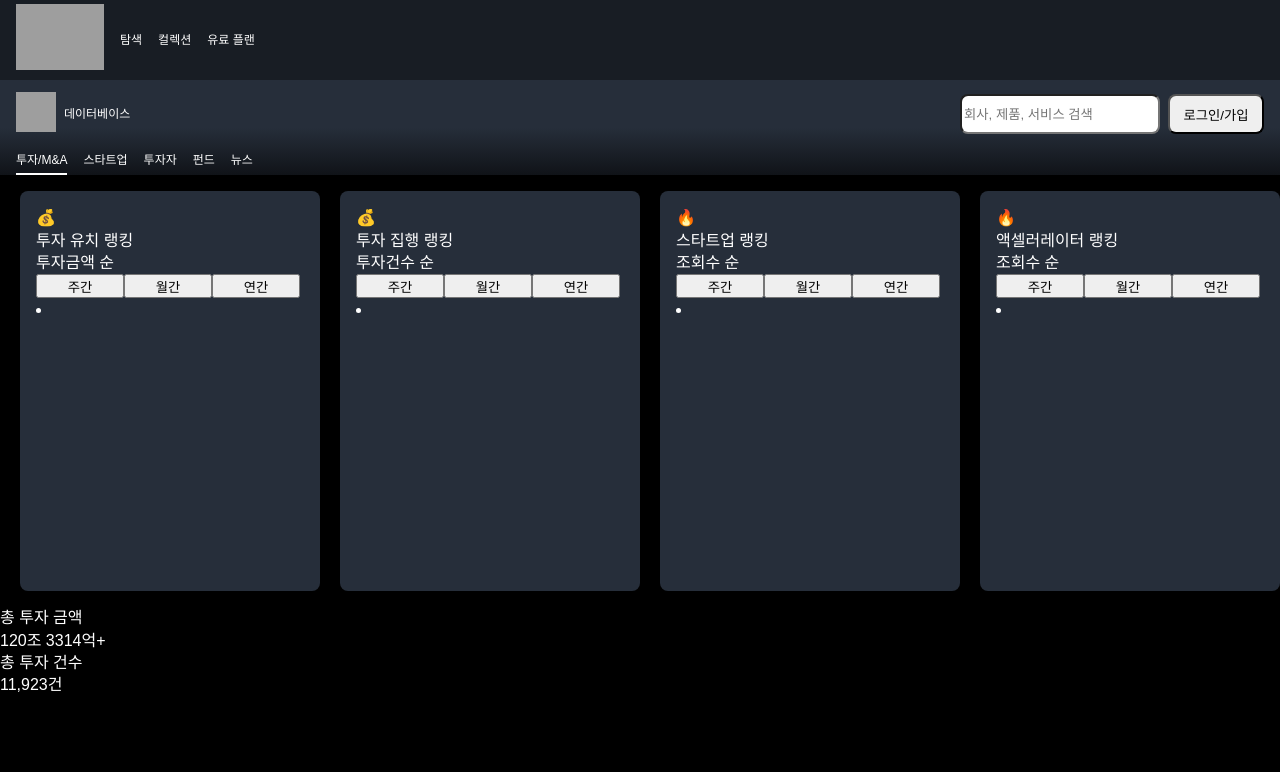
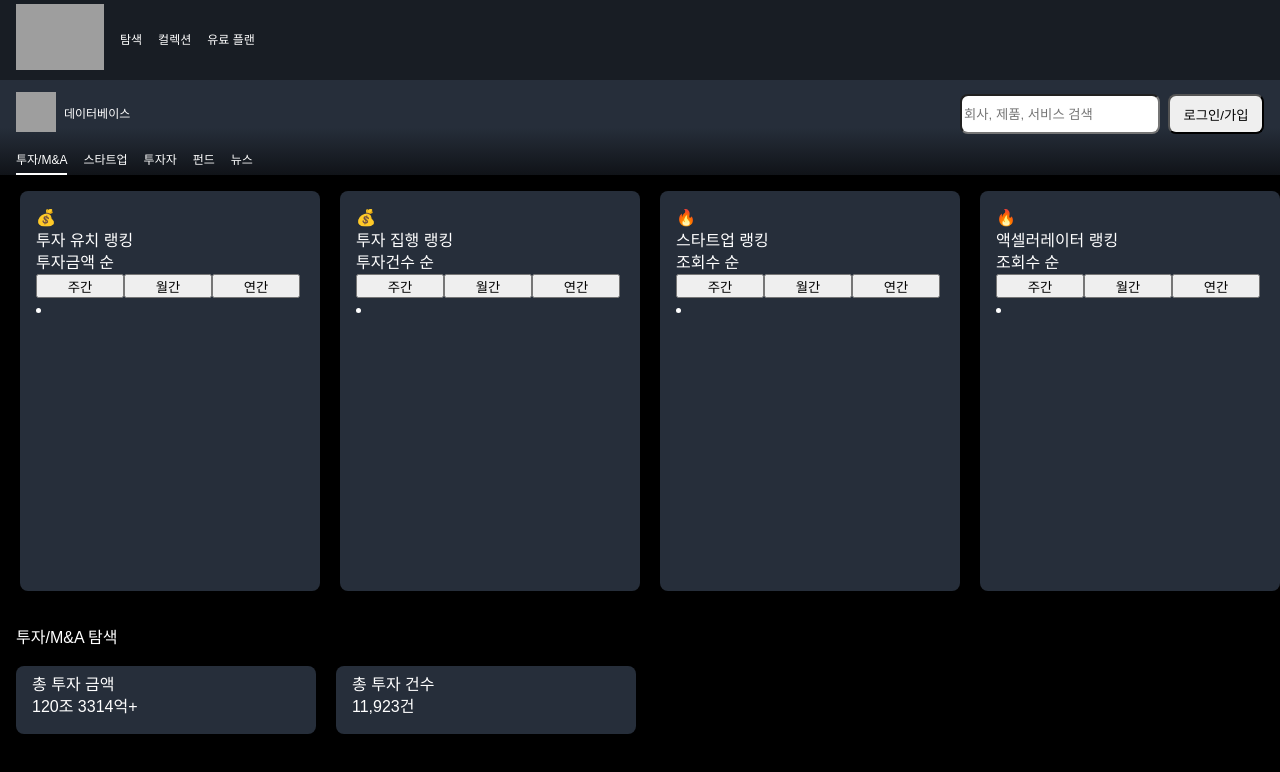
Before and after one commit to jayjeong8/thevc-clone, a React (Create React App) app: page / in a window 1280 px wide. Shown: the top 772 px of the page. Built offline with nearby package versions, Linux system fonts and the light colour scheme; grey boxes are pictures that could not be loaded.

Commit message:
:lipstick: RankStyle 추가

```diff
--- a/src/components/Research.tsx
+++ b/src/components/Research.tsx
@@ -1,12 +1,11 @@
 import React from "react";
-import styled from 'styled-components';
+import {LazyLoadingSection, ResearchInfo, ResearchTitle, ResearchWrapper} from "../style/ResearchStyle";
 
-const ResearchInfo = styled.div``
-const LazyLoadingSection = styled.section``
 
 export default function Research() {
     return (
-        <>
+        <ResearchWrapper>
+            <ResearchTitle>투자/M&A 탐색</ResearchTitle>
             <section>
                 <ResearchInfo>
                     <div>총 투자 금액</div>
@@ -20,6 +19,6 @@ export default function Research() {
             <LazyLoadingSection>
 
             </LazyLoadingSection>
-        </>
+        </ResearchWrapper>
     )
 }
--- /dev/null
+++ b/src/style/ResearchStyle.tsx
@@ -0,0 +1,24 @@
+import styled from 'styled-components';
+
+export const ResearchWrapper = styled.div`
+  padding: ${props => props.theme.gap.S} ${props => props.theme.gap.L};
+
+section{
+  display: flex;
+}
+`
+export const ResearchTitle = styled.h1`
+  font-size: ${props => props.theme.type.M};
+  padding: ${props => props.theme.gap.L} 0
+`
+export const ResearchInfo = styled.div`
+  padding: ${props => props.theme.gap.M} ${props => props.theme.gap.L};
+  width: 300px;
+  height: 68px;
+  background-color: ${props => props.theme.blue.main};
+  border-radius: 8px;
+  &:last-child{
+    margin-left: 20px;
+  }
+`
+export const LazyLoadingSection = styled.section``
```
